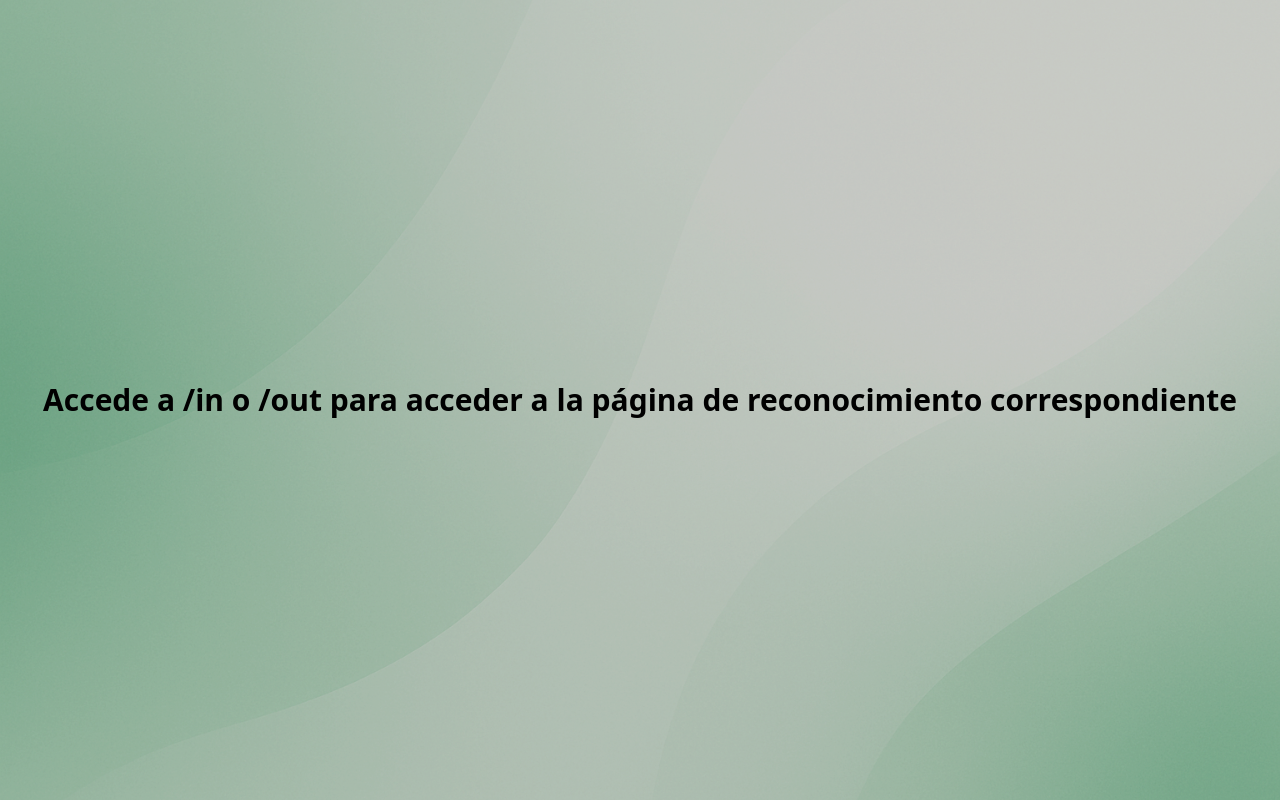
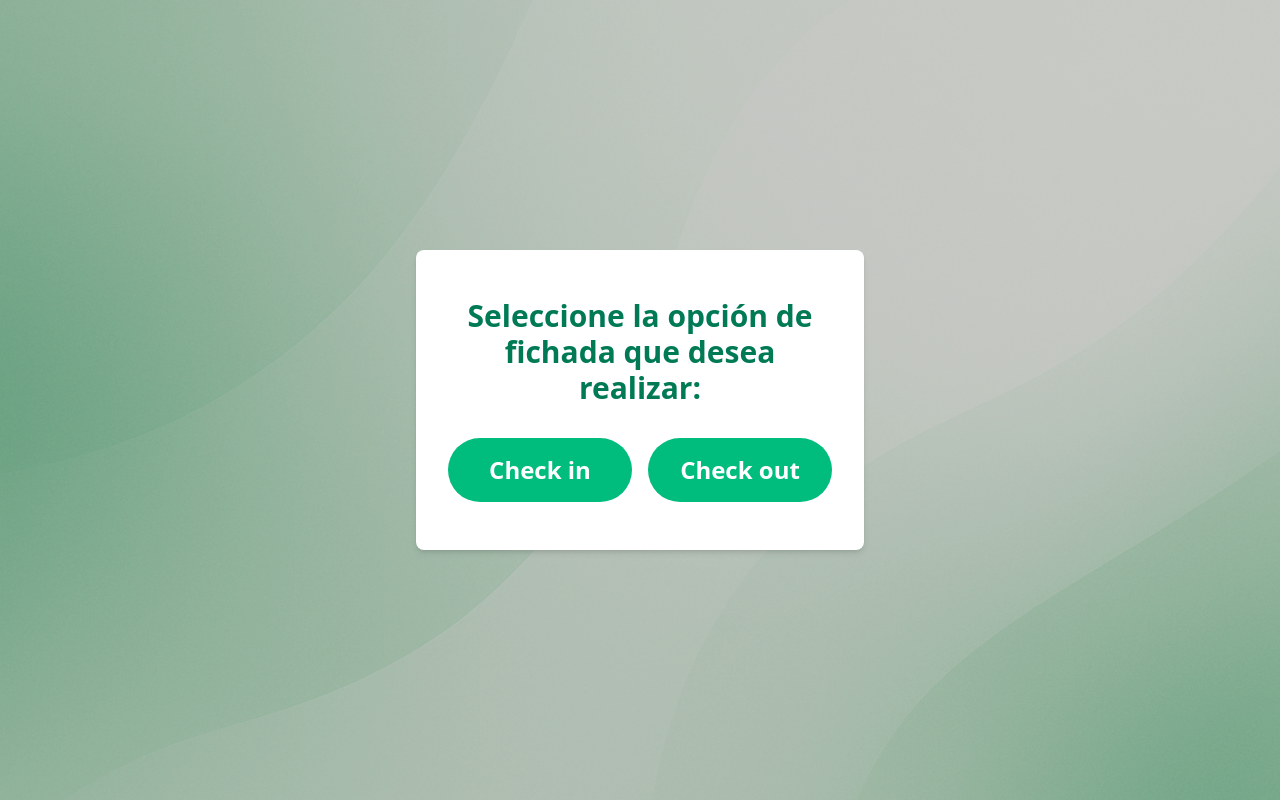
Before and after one commit to braiansosaDev/frontend-sigrh-g4, a Next.js app: page /face_recognition in a window 1280 px wide. Built offline with nearby package versions, Linux system fonts and the light colour scheme.

Commit message:
Registro facial completo y funcional

```diff
--- a/src/app/face_recognition/page.js
+++ b/src/app/face_recognition/page.js
@@ -1,10 +1,31 @@
+"use client";
+
+import { useRouter } from "next/navigation";
+
 export default function FaceRecognitionPage() {
+  const router = useRouter();
+
   return (
     <div className="flex flex-col items-center justify-center h-screen">
-      <h1 className="text-3xl font-bold text-center">
-        Accede a /in o /out para acceder a la página de reconocimiento
-        correspondiente
-      </h1>
+      <div className="bg-white shadow-md rounded-lg p-8 max-w-md w-full">
+        <h2 className=" text-3xl p-4 mb-4 text-emerald-700 font-semibold text-center rounded">
+          Seleccione la opción de fichada que desea realizar:
+        </h2>
+        <div className="grid grid-cols-2 gap-4 mb-4 mt-4">
+          <button
+            className="bg-emerald-500 text-white text-2xl font-semibold px-4 py- rounded-full cursor-pointer hover:bg-emerald-600"
+            onClick={() => router.push("/face_recognition/in")}
+          >
+            Check in
+          </button>
+          <button
+            className="bg-emerald-500 text-white text-2xl px-4 font-semibold py-4 rounded-full cursor-pointer hover:bg-emerald-600"
+            onClick={() => router.push("/face_recognition/out")}
+          >
+            Check out
+          </button>
+        </div>
+      </div>
     </div>
   );
 }
--- a/src/components/faceRecognition/faceRecognitionContainer.js
+++ b/src/components/faceRecognition/faceRecognitionContainer.js
@@ -52,9 +52,12 @@ export default function FaceRecognitionContainer({ type }) {
   const renderWaiting = () => (
     <div className="flex flex-col items-center justify-center min-h-screen text-center space-y-6">
       <div className="bg-white p-10 rounded-xl shadow-md">
-        <h1 className="text-3xl font-bold cursor-default text-gray-800 mb-10">
+        <h1 className="text-3xl font-bold cursor-default text-gray-800 mb-2">
           Fichada facial
         </h1>
+        <h2 className="text-2xl font-semibold text-gray-800 mb-10">
+          {type === "in" ? "Entrada" : "Salida"}
+        </h2>
         <div className="text-6xl cursor-default mb-10">📷</div>
         <button
           className="bg-emerald-500 text-white px-6 py-3 cursor-pointer rounded-md text-lg hover:bg-emerald-600"
--- a/src/components/payroll/payrollContainer.js
+++ b/src/components/payroll/payrollContainer.js
@@ -48,25 +48,13 @@ export default function PayrollContainer({}) {
   const token = Cookies.get("token");
 
   const fetchPayroll = async () => {
-    const payload = {
-      employee_id: selectedEmployee?.id,
-      start_date: startDate,
-      end_date: endDate,
-    };
-
-    console.log("payload", JSON.stringify(payload));
-
     try {
-      const response = await axios.post(
-        `${config.API_URL}/payroll/`,
-        JSON.stringify(payload),
-        {
-          headers: {
-            Authorization: `Bearer ${token}`,
-            "Content-Type": "application/json",
-          },
-        }
-      );
+      const response = await axios.get(`${config.API_URL}/employee_hours/`, {
+        headers: {
+          Authorization: `Bearer ${token}`,
+          "Content-Type": "application/json",
+        },
+      });
 
       if (response.status != 200) {
         throw new Error("No se pudieron obtener los empleados");
@@ -244,7 +232,7 @@ export default function PayrollContainer({}) {
             onClick={handleSincronizar}
             className="bg-emerald-500 hover:bg-emerald-600 text-white px-4 py-2 rounded-md text-sm font-semibold"
           >
-            Sincronizar
+            Buscar
           </button>
         </div>
 
```
